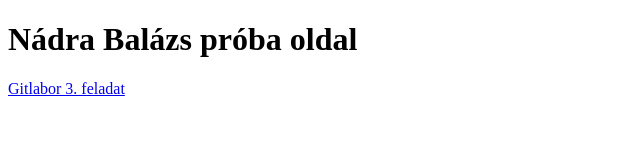
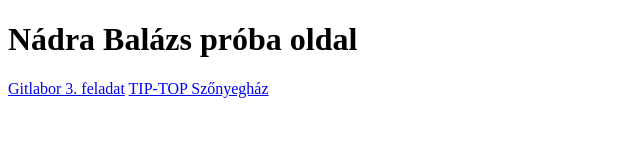
Before and after one commit to nbalazs19/nbalazs19.github.io, a plain HTML site: page index.html in a window 1280 px wide. Shown: the whole page, without its empty margins (0-640 px from the left). Drawn offline with Linux system fonts and the light colour scheme.

Commit message:
Update index.html

```diff
--- a/index.html
+++ b/index.html
@@ -8,5 +8,6 @@
 <body>
     <h1>Nádra Balázs próba oldal</h1>
     <a href="/gitlabor3/index.html">Gitlabor 3. feladat</a>
+    <a href="/munkafájlok-23/index.html">TIP-TOP Szőnyegház</a>
 </body>
 </html>
```
